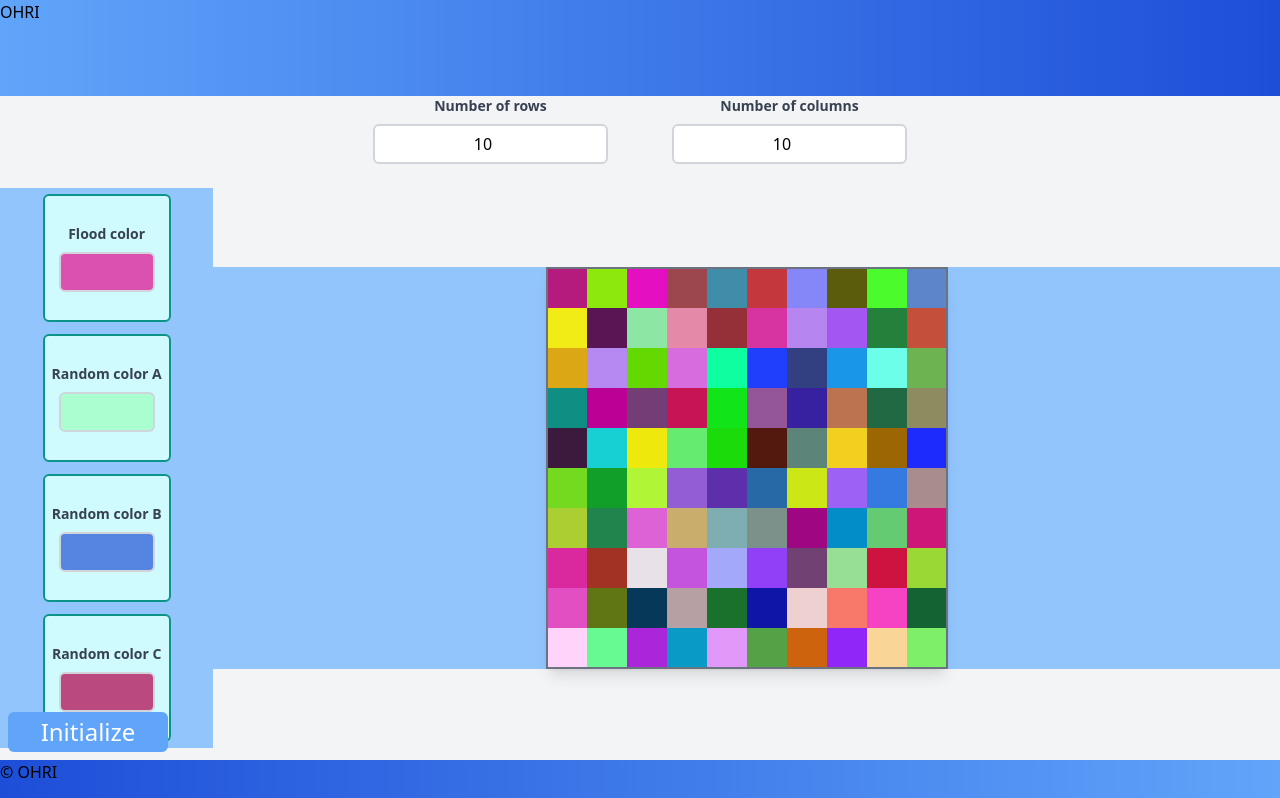
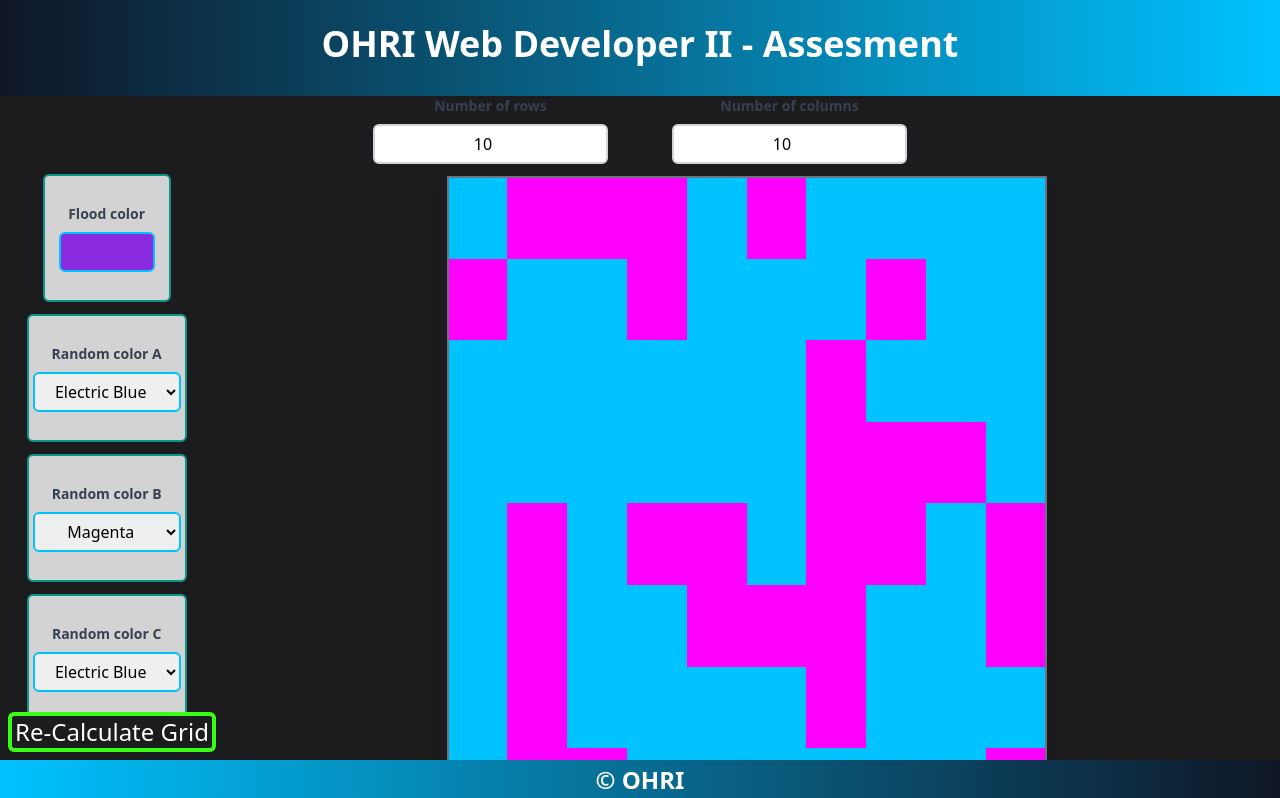
Before and after one commit to rMartine/flood_front, a React (Create React App) app: page / in a window 1280 px wide. Shown: the top 798 px of the page. Built offline with nearby package versions, Linux system fonts and the light colour scheme.

Commit message:
fix/Grid was debuged and functionality of front end added

```diff
--- a/src/components/CalculateGridBtn/index.tsx
+++ b/src/components/CalculateGridBtn/index.tsx
@@ -5,10 +5,10 @@ const CalculateGridBtn = (props: CalculateGridBtnProps) => {
     const { setCalculateFlag } = props;
     return (
         <button
-            className="absolute bottom-12 left-2 w-40 h-10 rounded-md bg-blue-400 text-white text-2xl text-center"
+            className="absolute bottom-12 left-2 w-52 h-10 rounded-md border-[#39FF14] bg-[#1C1C1E] border-4 text-white text-2xl text-center"
             onClick={() => setCalculateFlag()}
         >
-            Initialize
+            Re-Calculate Grid
         </button>
     );
 };
--- /dev/null
+++ b/src/components/ColorList/index.tsx
@@ -0,0 +1,38 @@
+// This control is a dropdown list that allows the user to select a color from a list of colors.
+// When initializing (first render) the color should be set to the a random item of the list.
+// No empty selection should be allowed.
+// Each item in the list show display an Hex color code, A color name and a smal square (h-5 x w-5) of that color.
+// The prop for this component is a function that takes a string as a parameter in the format of an hex color code.
+// The list of possible colors is defined in the src\store\constants.ts file as an enum.
+
+import React, { useState } from 'react';
+import { ColorListProps } from '../../store/types';
+
+const ColorList = ({ tag, colors, setColor, color }: ColorListProps) => {
+    const handleChange = (event: any) => {
+        setColor(event.target.value);
+    };
+
+    if (!colors) {
+        return null;
+    }
+
+    return (
+        <div className="flex flex-col w-40 h-32 px-1 mx-1.5 my-1.5 items-center justify-center border-2 border-teal-600 rounded-md bg-[#D3D3D3]">
+            <label className="text-gray-700 text-sm font-bold mb-2">{tag}</label>
+            <select
+                className="h-10 w-full rounded-md border-2 text-center border-[#00C2FF]"
+                onChange={handleChange}
+                value={color}
+            >
+                {colors.map((item) => (
+                    <option key={item.tag} value={item.color} className="w-full">
+                        <label className={`text-gray-700 text-xs font-bold bg-[${item.color}]`}>{item.tag}</label>
+                    </option>
+                ))}
+            </select>
+        </div>
+    );
+};
+
+export default ColorList;
--- a/src/components/ColorPicker/index.tsx
+++ b/src/components/ColorPicker/index.tsx
@@ -23,10 +23,10 @@ const ColorPicker = ({tag, color, setColor}: ColorPickerProps) => {
 
     // Label should be the tag prop and positioned in the top left corner of the color picker modal. the font weight and size should be bold and 16px respectively. The color of the label should be gray-700. The color picker modal should be positioned in the center of the screen. The color picker modal should have a border of 1px and the color should be gray-300. The color picker modal should have a border radius of 5px. The color picker modal should have a background color of white. The color picker modal should have a width of 300px. The color picker modal should have a height of 300px. The color picker modal should have a padding of 20px. The color picker modal should have a box shadow of 0 0 10px 0 rgba(0, 0, 0, 0.2). The color picker modal should have a z-index of 10. The color picker modal should have a position of absolute. The color picker modal should have a top of 50%. The color picker modal should have a left of 50%. The color picker modal should have a transform of translate(-50%, -50%).
     return (
-        <div className="flex flex-col w-32 h-32 mx-1.5 my-1.5 items-center justify-center border-2 border-teal-600 rounded-md bg-cyan-100">
+        <div className="flex flex-col w-32 h-32 mx-1.5 my-1.5 items-center justify-center border-2 border-teal-600 rounded-md bg-[#D3D3D3]">
             <label className="text-gray-700 text-sm font-bold mb-2">{tag}</label>
             <button
-                className="h-10 w-24 rounded-md border-2 border-gray-300 text-center"
+                className="h-10 w-24 rounded-md border-2 border-[#00C2FF] text-center"
                 onClick={handleClick}
                 style={{ backgroundColor: color }}
             />
--- a/src/components/Footer/index.tsx
+++ b/src/components/Footer/index.tsx
@@ -2,8 +2,10 @@ import React from 'react';
 
 export const Footer = () => {
     return (
-        <footer className="h-10 w-full sticky bottom-0 bg-gradient-to-r from-blue-700 to-blue-400">
-            <div className="footer-text">© OHRI</div>
+        <footer className="h-10 w-full sticky bottom-0 bg-gradient-to-l from-[#0F1626] to-[#00C2FF]">
+            <div className="text-2xl text-white font-bold text-center pt-1">
+                © OHRI
+            </div>
         </footer>
     );
 };
--- a/src/components/Grid/index.tsx
+++ b/src/components/Grid/index.tsx
@@ -16,11 +16,25 @@ const Grid = ({ setCoordinates, grid }: GridProps) => {
         if (!grid || !grid.length) {
             return {cellWidth: 0, cellHeight: 0};
         }
+
+        const cells = document.querySelectorAll('td');
+        let maxCellWidth = 0;
+        let maxCellHeight = 0;
+
+        cells.forEach(cell => {
+            const cellRect = cell.getBoundingClientRect();
+            maxCellWidth = Math.max(maxCellWidth, cellRect.width);
+            maxCellHeight = Math.max(maxCellHeight, cellRect.height);
+        });
+
         const {width, height} = gridSize;
-        const {rows, cols} = grid.length && grid[0].length ? {rows: grid.length, cols: grid[0].length} : {rows: 0, cols: 0};
-        const cellWidth = width / cols;
-        const cellHeight = height / rows;
-        return {cellWidth, cellHeight};
+        const {rows, cols} = {rows: grid.length, cols: grid[0].length};
+        const cellWidth = Math.floor(width / cols);
+        const cellHeight = Math.floor(height / rows);
+        const maxWidth = Math.max(cellWidth, maxCellWidth);
+        const maxHeight = Math.max(cellHeight, maxCellHeight);
+
+        return {cellWidth: maxWidth, cellHeight: maxHeight};
     };
 
     useEffect(() => {
@@ -40,24 +54,23 @@ const Grid = ({ setCoordinates, grid }: GridProps) => {
             cell.style.width = `${cellWidth}px`;
             cell.style.height = `${cellHeight}px`;
         });
-    }, [gridSize]);
+    }, [gridSize, calculateCellSize]);
 
-    // If grid is undefined or empty, return an H1 element with the text "Loading..."
-    if (!grid || !grid.length) {
+    if (!grid || !grid?.length) {
         return <h1 className="text-2xl text-center">Loading...</h1>;
     }
 
     return (
-        <table className="mx-auto border-2 border-gray-500 rounded-md bg-white shadow-lg z-0">
+        <table className="h-[600px] w-[600px] m-auto mt-2 border-2 border-gray-500 rounded-md bg-white shadow-lg z-0">
             <tbody>
                 {grid.map((row, i) => (
                     <tr key={i}>
                         {row.map((cell, j) => (
                             <td
                                 key={j}
-                                className="w-10 h-10"
+                                className="cursor-pointer"
                                 style={{ backgroundColor: cell.color }}
-                                onClick={() => setCoordinates({row:i, col: j})}
+                                onClick={() => setCoordinates(i, j, true)}
                             />
                         ))}
                     </tr>
--- a/src/components/Header/index.tsx
+++ b/src/components/Header/index.tsx
@@ -2,8 +2,10 @@ import React from 'react';
 
 export const Header = () => {
     return (
-        <header className="h-24 w-full sticky top-0 bg-gradient-to-r from-blue-400 to-blue-700">
-            <h1 className="header-text">OHRI</h1>
+        <header className="h-24 w-full sticky top-0 bg-gradient-to-r from-[#0F1626] to-[#00C2FF]">
+            <h1 className="text-4xl text-white font-bold text-center pt-6">
+                OHRI Web Developer II - Assesment
+            </h1>
         </header>
     );
 };
--- a/src/components/Main/index.tsx
+++ b/src/components/Main/index.tsx
@@ -1,22 +1,17 @@
 import React, { useState, useEffect } from 'react';
 import CalculateGridBtn from '../CalculateGridBtn';
 import CustomNumericalInput from '../CustomNumericalInput';
-import { CellPosition, CellColor, GridType, GetFloodedGridFunction, GetFloodedGridFunctionParams } from '../../store/types';
+import { CellPosition, CellColor, GridType, GetFloodedGridFunction, GetFloodedGridFunctionParams, UpdatingGridPosition } from '../../store/types';
 import ColorPicker from '../ColorPicker';
 import Grid from '../Grid';
+import ColorList from '../ColorList';
+import {colorList} from '../../store/constants';
 
 const getRandomColor = () => {
-    const letters = '0123456789ABCDEF';
-    let color = '#';
-    for (let i = 0; i < 6; i++) {
-        color += letters[Math.floor(Math.random() * 16)];
-    }
-    return color;
+    return colorList[Math.floor(Math.random() * colorList.length)].color;
 };
 
 const Main = () => {
-
-    // TODO: Move this to a separate file or even better a saga.
     const getFloodedGrid: GetFloodedGridFunction = async ({
         grid,
         cellPosition,
@@ -44,7 +39,7 @@ const Main = () => {
         }
     };
 
-    const cellPosition: CellPosition = { row: 0, col: 0};
+    const [cellPosition, setCellPosition] = useState<CellPosition>({ row: 0, col: 0});
     const [numberOfRows, setNumberOfRows] = useState(10);
     const [numberOfCols, setNumberOfCols] = useState(10);
     const [floodColor, setFloodColor] = useState(getRandomColor());
@@ -54,13 +49,16 @@ const Main = () => {
     const [grid, setGrid] = useState<GridType>();
     const [isInitialized, setIsInitialized] = useState(false);
     const [isRecalculatingGrid, setIsRecalculatingGrid] = useState(false);
+    const [updatingGridPosition, setUpdatingGridPosition] = useState<UpdatingGridPosition>({row: 0, col: 0, requestFloodedGrid: false});
 
     const initializeGrid = (colorA: CellColor, colorB: CellColor, colorC: CellColor): GridType => {
         const newGrid = [];
         for (let i = 0; i < numberOfRows; i++) {
             const row = [];
             for (let j = 0; j < numberOfCols; j++) {
-                row.push({ color: getRandomColor() });
+                const tempListOfColors = [colorA, colorB, colorC];
+                const randomColor = Math.floor(Math.random() * 3);
+                row.push(tempListOfColors[randomColor]);
             }
             newGrid.push(row);
         }
@@ -72,18 +70,32 @@ const Main = () => {
             setGrid(initializeGrid({color: randomColorA}, {color: randomColorB}, {color: randomColorC}));
             setIsInitialized(true);
         }
-    }, [numberOfRows, numberOfCols, randomColorA, randomColorB, randomColorC]);
+    }, [initializeGrid, isInitialized, numberOfRows, numberOfCols, randomColorA, randomColorB, randomColorC]);
 
     useEffect(() => {
         if (isRecalculatingGrid && numberOfRows && numberOfCols && randomColorA && randomColorB && randomColorC) {
             setGrid(initializeGrid({color: randomColorA}, {color: randomColorB}, {color: randomColorC}));
             setIsRecalculatingGrid(false);
         }
-    }, [isRecalculatingGrid, numberOfRows, numberOfCols, randomColorA, randomColorB, randomColorC]);
+    }, [initializeGrid, isRecalculatingGrid, numberOfRows, numberOfCols, randomColorA, randomColorB, randomColorC]);
+
+    useEffect(() => {
+        if (isInitialized && updatingGridPosition.requestFloodedGrid && grid && cellPosition && floodColor) {
+            getFloodedGrid({ grid, cellPosition: {row: updatingGridPosition.row, col: updatingGridPosition.col}, newColor: {color: floodColor} })
+                .then((floodedGrid) => {
+                    console.log('floodedGrid', floodedGrid);
+                    setGrid(floodedGrid);
+                    setUpdatingGridPosition({row: updatingGridPosition.row, col: updatingGridPosition.col, requestFloodedGrid: false});
+                })
+                .catch((error) => {
+                    console.log('error', error);
+                });
+        }
+    }, [isInitialized, updatingGridPosition, grid, cellPosition, floodColor, getFloodedGrid]);
 
 
     return (
-        <main className="grow h-4/6 w-full items-center justify-center bg-gray-100">
+        <main className="grow h-4/6 w-full items-center justify-center bg-[#1C1C1E]">
             <div className="flex flex-row items-center justify-center">
                 <CustomNumericalInput
                     tag="Number of rows"
@@ -100,8 +112,8 @@ const Main = () => {
                     value={numberOfCols}
                 />
             </div>
-            <div className="flex flex-row my-6 items-center justify-center">
-                <div className="flex flex-col w-1/6 h-full items-center justify-center bg-blue-300">
+            <div className="flex flex-row h-full my-1 items-center justify-center">
+                <div className="flex flex-col w-1/6 h-full items-center">
                     <ColorPicker
                         tag='Flood color'
                         color={floodColor}
@@ -109,36 +121,38 @@ const Main = () => {
                             setFloodColor(color);
                         }}
                     />
-                    <ColorPicker
+                    <ColorList
                         tag='Random color A'
-                        color={randomColorA}
+                        colors={colorList}
                         setColor={(color) => {
                             setRandomColorA(color);
                         }}
+                        color={randomColorA}
                     />
-                    <ColorPicker
+                    <ColorList
                         tag='Random color B'
-                        color={randomColorB}
+                        colors={colorList}
                         setColor={(color) => {
                             setRandomColorB(color);
                         }}
+                        color={randomColorB}
                     />
-                    <ColorPicker
+                    <ColorList
                         tag='Random color C'
-                        color={randomColorC}
+                        colors={colorList}
                         setColor={(color) => {
                             setRandomColorC(color);
                         }}
+                        color={randomColorC}
                     />
                 </div>
-                <div className="flex flex-col w-5/6 h-full items-center justify-center bg-blue-300">
-                    <Grid
-                        setCoordinates={(coordinates: CellPosition) => {
-                            const { row, col } = coordinates;
-                            console.log('Cell position', row, col);
+                <div className="flex flex-col w-5/6 h-full items-center">
+                    {grid && <Grid
+                        setCoordinates={(row: number, col: number, requestFloodedGrid: boolean) => {
+                            setUpdatingGridPosition({ row, col, requestFloodedGrid });
                         }}
                         grid={grid}
-                    />
+                    />}
                 </div>
             </div>
             <CalculateGridBtn
--- /dev/null
+++ b/src/store/constants.ts
@@ -0,0 +1,14 @@
+export const colorList = [
+    {
+        color: '#00C2FF',
+        tag: 'Electric Blue'
+    },
+    {
+        color: '#8A2BE2',
+        tag: 'Deep Purple'
+    },
+    {
+        color: '#FF00FF',
+        tag: 'Magenta'
+    }
+]
```
Also changed, not shown: src/store/types.ts (+19 -1 lines).
